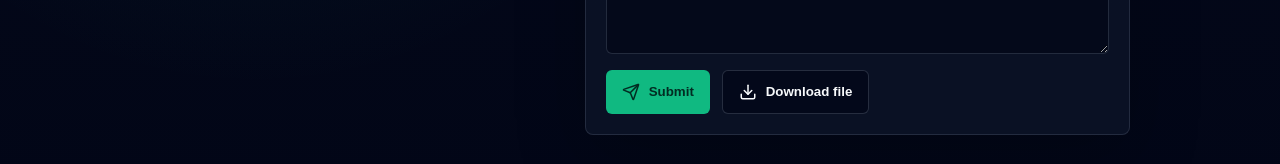
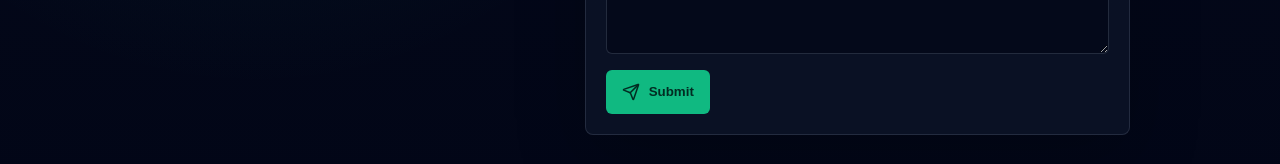
Before and after one commit to Achintya-Jaimini/achintya-jaimini.github.io, a React (Create React App) app: page / in a window 1280 px wide. Shown: the part 4364-4528 px from the top of the page. Built offline with nearby package versions, Linux system fonts and the light colour scheme.

Commit message:
made changes

```diff
--- a/src/App.css
+++ b/src/App.css
@@ -539,8 +539,7 @@ svg:hover { fill: var(--primary); }
   gap: 0.75rem;
 }
 
-.contact-submit,
-.contact-download {
+.contact-submit {
   display: inline-flex;
   align-items: center;
   justify-content: center;
@@ -558,14 +557,7 @@ svg:hover { fill: var(--primary); }
   color: #022c22;
 }
 
-.contact-download {
-  border: 1px solid rgba(148, 163, 184, 0.24);
-  background: rgba(2, 6, 23, 0.72);
-  color: var(--text-main);
-}
-
-.contact-submit svg,
-.contact-download svg {
+.contact-submit svg {
   width: 18px;
   height: 18px;
   fill: none;
--- a/src/App.js
+++ b/src/App.js
@@ -1,7 +1,7 @@
 import React, { useEffect, useMemo, useRef, useState } from 'react';
 import { Chess } from 'chess.js';
 import {
-  Terminal, Cpu, Globe, Server, RotateCcw, Swords, Bot, X, Send, Download
+  Terminal, Cpu, Globe, Server, RotateCcw, Swords, Bot, X, Send
 } from 'lucide-react';
 import { motion } from 'framer-motion';
 import './App.css';
@@ -645,21 +645,8 @@ const App = () => {
     const submissions = [...getStoredSubmissions(), submission];
     window.localStorage.setItem('contactSubmissions', JSON.stringify(submissions, null, 2));
 
-    setContactStatus('Saved. Download the JSON file below and commit it as contact-submissions.json.');
+    setContactStatus('Thanks. Your message has been received.');
     setContactForm(initialContactForm);
-  };
-
-  const downloadContactSubmissions = () => {
-    const submissions = getStoredSubmissions();
-    const fileContents = JSON.stringify({ submissions }, null, 2);
-    const blob = new Blob([fileContents], { type: 'application/json' });
-    const url = URL.createObjectURL(blob);
-    const link = document.createElement('a');
-
-    link.href = url;
-    link.download = 'contact-submissions.json';
-    link.click();
-    URL.revokeObjectURL(url);
   };
 
   return (
@@ -905,10 +892,6 @@ city of Davis</p>
                 <Send />
                 Submit
               </button>
-              <button className="contact-download" type="button" onClick={downloadContactSubmissions}>
-                <Download />
-                Download file
-              </button>
             </div>
           </form>
         </motion.div>
```
